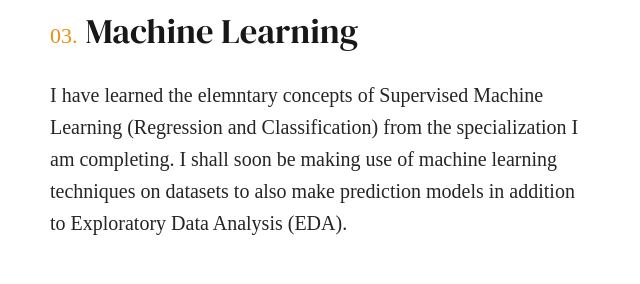
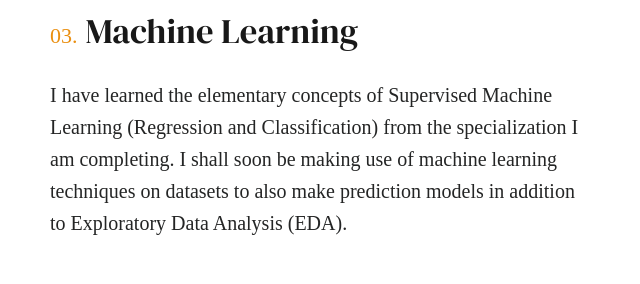
Before and after one commit to SakshamKapoor2911/Personal-Portfolio, a plain HTML site: page index.html in a window 1280 px wide. Shown: the part 2415-2699 px from the top of the page, 614-1254 px from the left. Drawn offline with Linux system fonts and the light colour scheme.

Commit message:
Update index.html

```diff
--- a/index.html
+++ b/index.html
@@ -166,7 +166,7 @@
                                     </div>
                                     <div class="grid-list-items__text list-items__item-text">
                                         <p>
-                                        I have learned the elemntary concepts of Supervised Machine Learning (Regression and Classification) from the specialization I am completing.
+                                        I have learned the elementary concepts of Supervised Machine Learning (Regression and Classification) from the specialization I am completing.
                                         I shall soon be making use of machine learning techniques on datasets to also make prediction models in addition to Exploratory Data Analysis (EDA).
                                         </p>
                                     </div>
```
